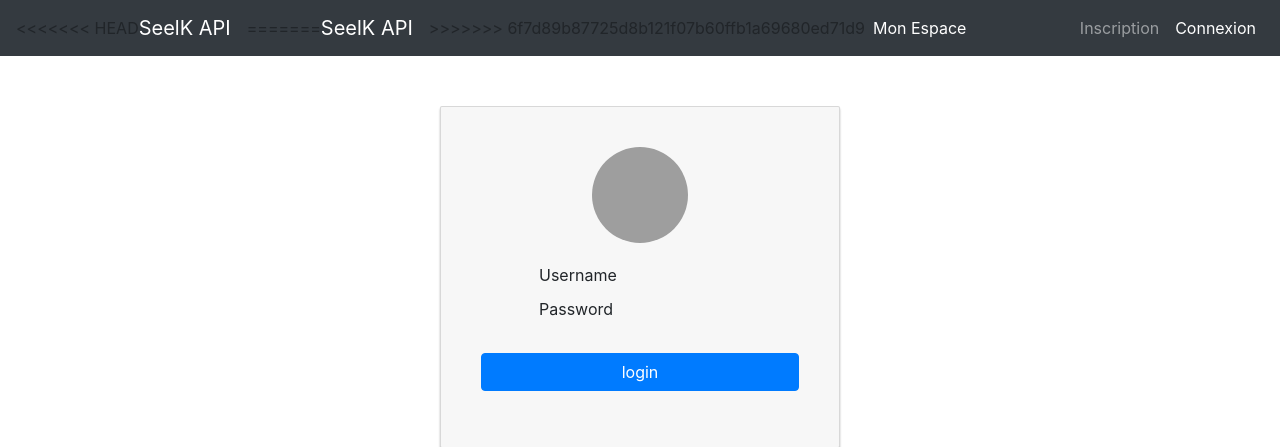
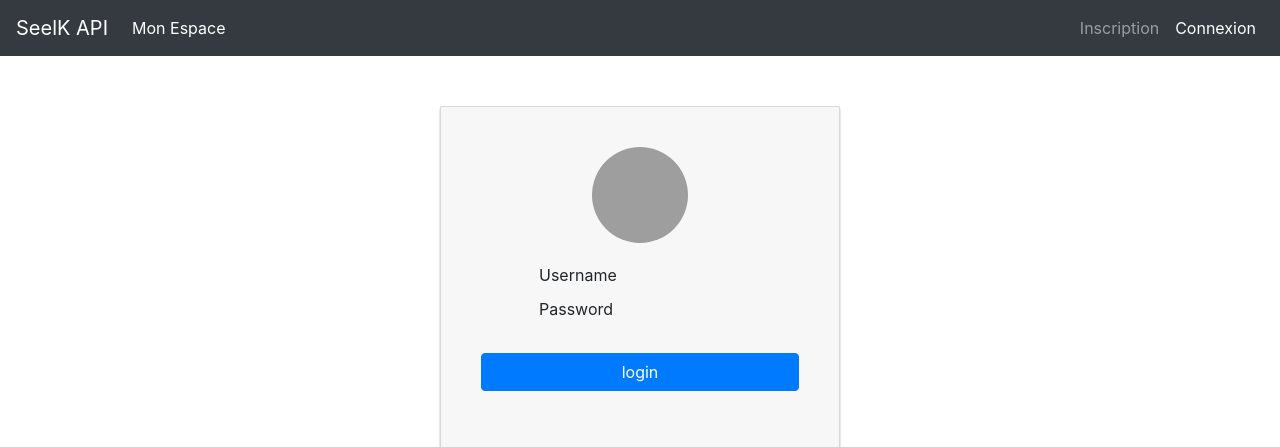
Before and after one commit to Nekketsu-GIT/Hackathon-Jellyfish, a Django app: page / in a window 1280 px wide. Shown: the top 447 px of the page. Run offline with Django 3.2, Linux system fonts and the light colour scheme; some libraries are stand-ins or nearby versions; grey boxes are pictures that could not be loaded.

Commit message:
Projet Completed

```diff
--- a/templates/base.html
+++ b/templates/base.html
@@ -22,11 +22,7 @@
     <body>
         <!-- Navigation -->
         <nav class="navbar navbar-expand-lg navbar-dark bg-dark">
-<<<<<<< HEAD
             <a class="navbar-brand" href="/accounts/login">SeelK API</a>
-=======
-            <a class="navbar-brand" href="{% url 'login' %}">SeelK API</a>
->>>>>>> 6f7d89b87725d8b121f07b60ffb1a69680ed71d9
             <ul class="navbar-nav mr-auto active">
               <li class="nav-item">
                 <a href="{% url 'login' %}" class="nav-link active">Mon Espace </a>
```
